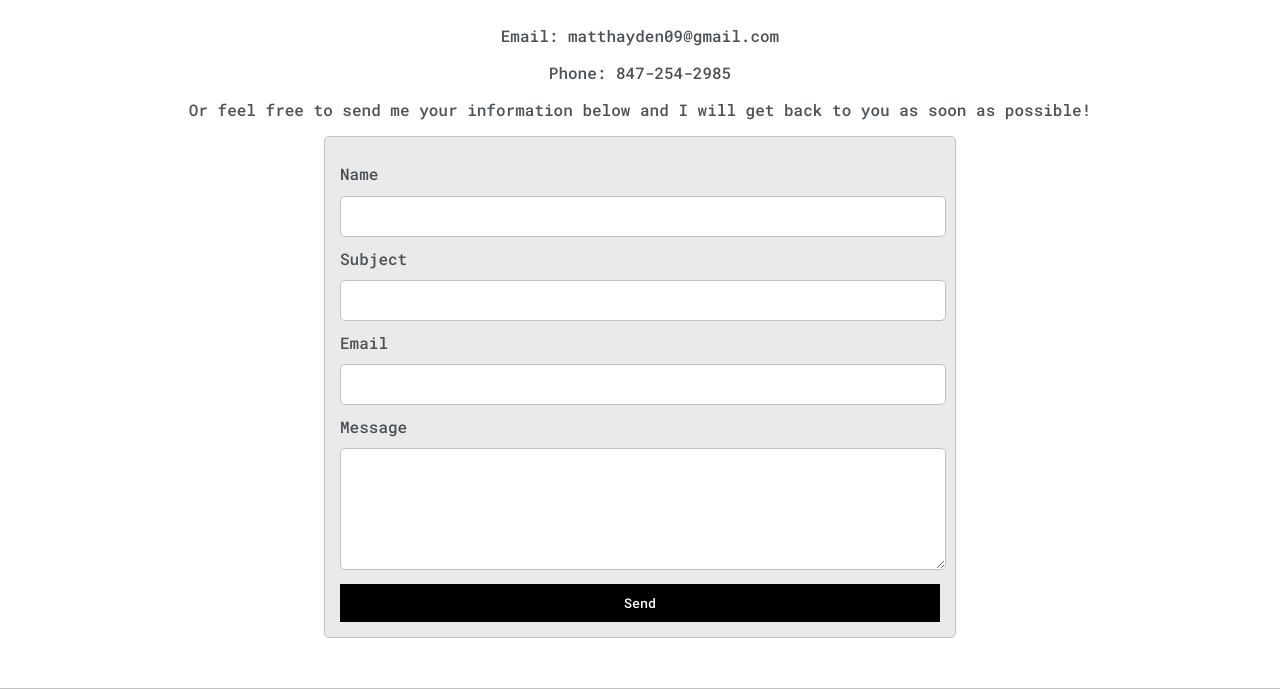
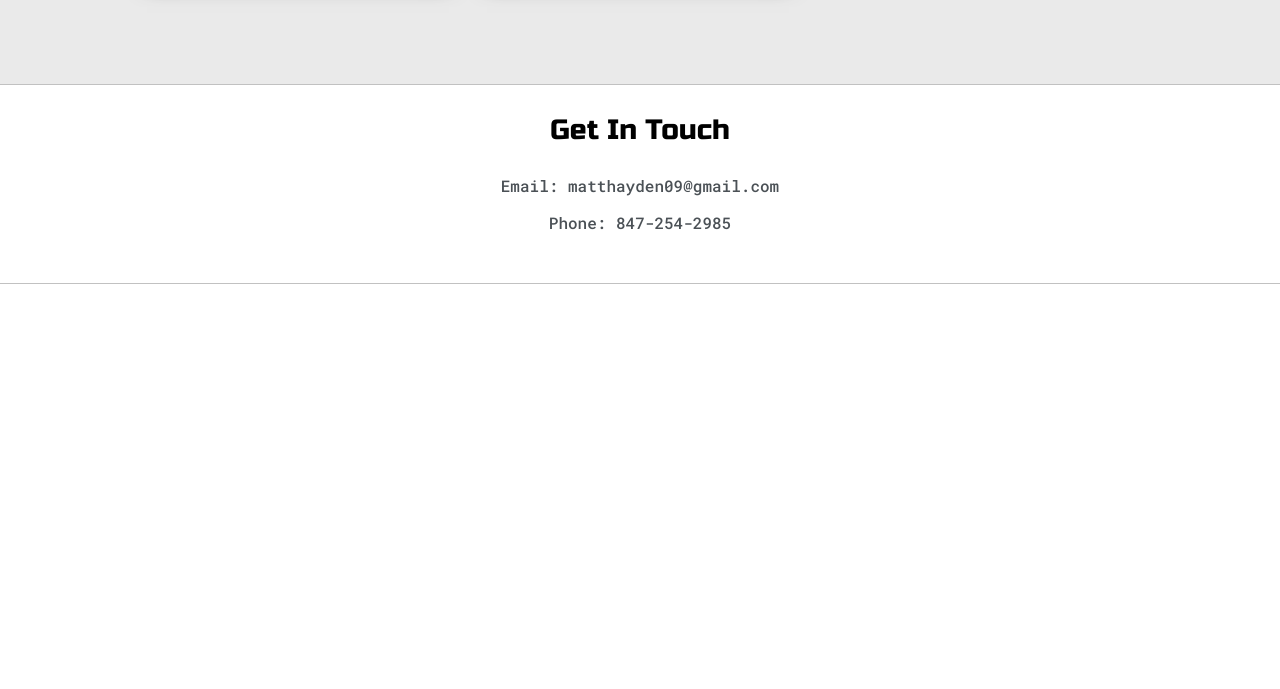
Before and after one commit to matthayden09/matthayden09.github.io, a plain HTML site: page index.html in a window 1280 px wide. Shown: the part 1832-2521 px from the top of the page. After the commit the page ends 2116 px from the top, so only its background shows below. Drawn offline with Linux system fonts and the light colour scheme.

Commit message:
removed contact form

```diff
--- a/css/default.css
+++ b/css/default.css
@@ -18,7 +18,6 @@
 
 }
 
-
 html, body {
 	padding: 0;
 	margin: 0;
@@ -28,7 +27,6 @@ html, body {
 body * {
 	transition: 0.3s;
 }
-
 
 h1, h2, h3, h4, h5, h6, strong {
 	color: var(--mainText);
@@ -58,7 +56,6 @@ h4 { font-size: 24px;}
 h5 { font-size: 20px;}
 h6 { font-size: 16px;}
 
-
 .s1 {
 	background-color: var(--mainColor);
 	border-bottom:1px solid var(--borderColor);
@@ -71,14 +68,11 @@ h6 { font-size: 16px;}
 	overflow:auto;
 }
 
-
-
-
 .main-container {
 	width: 1200px;
 	margin: 0 auto;
+	margin-bottom: 50px;
 }
-
 
 .greeting-wrapper {
 	display: grid;
@@ -106,7 +100,6 @@ h6 { font-size: 16px;}
 	;
 }
 
-
 .nav-wrapper {
 	border-radius:5px 5px 0 0;
 	grid-area:nav-wrapper;
@@ -120,7 +113,6 @@ h6 { font-size: 16px;}
 #navigation a {
 	color:var(--mainText);
 }
-
 
 #navigation {
 	margin:0;
@@ -163,7 +155,6 @@ h6 { font-size: 16px;}
 
 }
 
-
 .left-column {
 	grid-area: left-column;
 	padding-top:50px;
@@ -179,7 +170,6 @@ h6 { font-size: 16px;}
 	object-fit: cover;
 	border:2px solid var(--borderColor);
 }
-
 
 #theme-options-wrapper {
 	display: flex;
@@ -202,11 +192,9 @@ h6 { font-size: 16px;}
 	cursor: pointer;
 }
 
-
 .theme-dot:hover {
 	border-width: 5px;
 }
-
 
 #light-mode {
 	background-color: #fff;
@@ -238,7 +226,6 @@ h6 { font-size: 16px;}
 	padding-top: 50px;
 	padding-bottom: 50px;
 }
-
 
 #preview-shadow {
 	background-color: var(--previewShadow);
@@ -275,12 +262,10 @@ h6 { font-size: 16px;}
 	right: -5px
 }
 
-
 #corner-br {
 	bottom:-5px;
 	right: -5px
 }
-
 
 #corner-bl {
 	bottom:-5px;
@@ -294,7 +279,6 @@ h6 { font-size: 16px;}
 	padding-top: 50px;
 	gap:100px;
 }
-
 
 #skills {
 	display: flex;
@@ -378,7 +362,6 @@ h6 { font-size: 16px;}
 	font-size: 14px;
 }
 
-
 .input-field {
 	width: 100%;
 	padding-top: 10px;
@@ -389,7 +372,6 @@ h6 { font-size: 16px;}
 	font-size: 14px;
 }
 
-
 #submit-btn {
 	margin-top: 10px;
 	width: 100%;
@@ -399,7 +381,6 @@ h6 { font-size: 16px;}
 	background-color: var(--buttonColor);
 	border:none;
 }
-
 
 @media screen and (max-width: 1200px) {
 	.main-container{
--- a/index.html
+++ b/index.html
@@ -170,14 +170,13 @@
     </section>
 
     <section class="s2">
-        <div class="main-container">
+        <div id="contact" class="main-container">
             <a href=""></a>
             <h3 style="text-align: center;">Get In Touch</h3>
             <p style="text-align: center;">Email: matthayden09@gmail.com</p>
             <p style="text-align: center;">Phone: 847-254-2985</p>
-            <p style="text-align: center;">Or feel free to send me your information below and I will get back to you as
-                soon as possible!</p>
-            <form id="contact-form">
+
+            <!-- <form id="contact-form">
                 <a name="contact"></a>
                 <label>Name</label>
                 <input class="input-field" type="text" name="name">
@@ -188,8 +187,8 @@
                 <label>Message</label>
                 <textarea class="input-field" name="message"></textarea>
                 <input id="submit-btn" type="submit" value="Send">
-            </form>
-        </div>
+            </form> -->
+
     </section>
 
     <script type="text/javascript" src="script.js"></script>
```
Also changed, not shown: images/contact.jpg (added).
